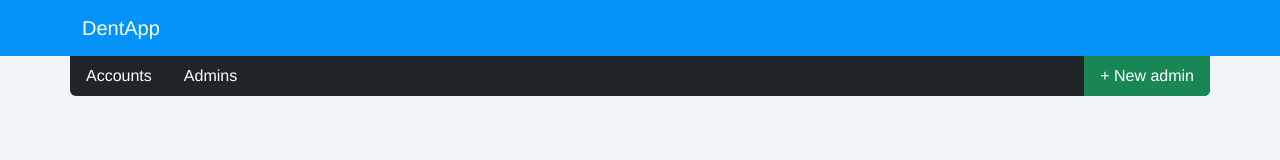
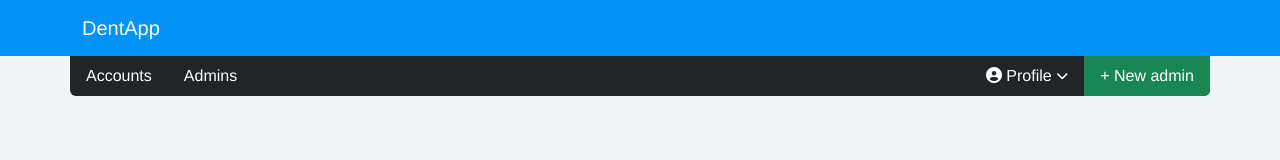
Before and after one commit to ibobev/dent-appointment-system, a Vue app in the folder client/: page /admin in a window 1280 px wide. Shown: the top 160 px of the page. Built offline with nearby package versions, Linux system fonts and the light colour scheme; sample sign-in values are in the browser's storage.

Commit message:
[Admin] Logout

```diff
--- a/client/src/views/Admin/AdminNavigation.vue
+++ b/client/src/views/Admin/AdminNavigation.vue
@@ -19,7 +19,28 @@
           Admins
         </router-link>
       </li>
-      <li class="nav-item ms-auto">
+      <li class="nav-item ms-auto dropdown">
+        <a href="#" class="nav-link" data-bs-toggle="dropdown" role="button" aria-expanded="false">
+          <i class="fas fa-user-circle"></i>
+          Profile
+          <i class="fas fa-chevron-down fa-xs"></i>
+        </a>
+        <ul class="dropdown-menu">
+          <li>
+            <a class="dropdown-item" href="#">
+              <i class="fas fa-key"></i>
+              Change password
+          </a>
+        </li>
+        <li>
+          <a class="dropdown-item" href="#" @click="logout()">
+            <i class="fas fa-sign-out-alt"></i>
+            Logout
+          </a>
+        </li>
+        </ul>
+      </li>
+      <li class="nav-item">
         <router-link to="/admin/new" class="nav-link bg-success new-admin-btn">+ New admin</router-link>
       </li>
     </nav>
@@ -32,7 +53,7 @@
   border-bottom-right-radius: 6px;
 }
 
-.nav li a {
+.nav li.nav-item a {
   color: #fff;
 }
 
@@ -40,6 +61,15 @@
 .nav li a.active {
   border-bottom-left-radius: 6px;
   background-color: rgba(0,0,0,0.3);
+}
+
+.nav li.nav-item ul.dropdown-menu li a {
+  color: #000;
+  border-radius: 0;
+}
+
+.nav li.nav-item ul.dropdown-menu li a:hover {
+  background-color: rgba(0,0,0,0.1);
 }
 
 .nav-item .nav-link.new-admin-btn {
@@ -54,7 +84,15 @@
 </style>
 
 <script>
+import auth from '@/auth';
+
 export default {
   name: 'AdminNavigation',
+  methods: {
+    logout: function() {
+      auth.data().deleteToken();
+      this.$router.push({ path: '/login' });
+    },
+  },
 };
 </script>
```
